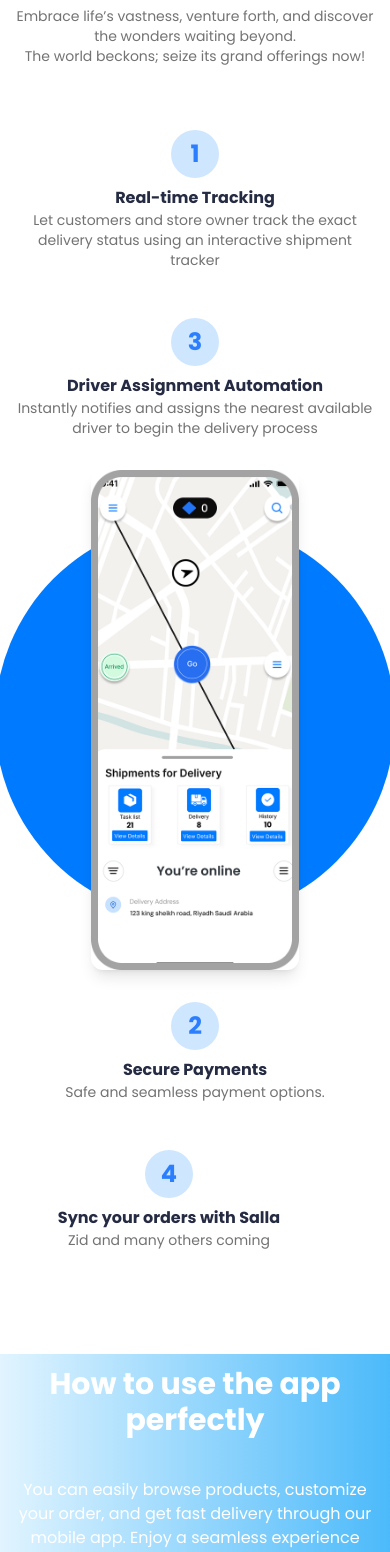
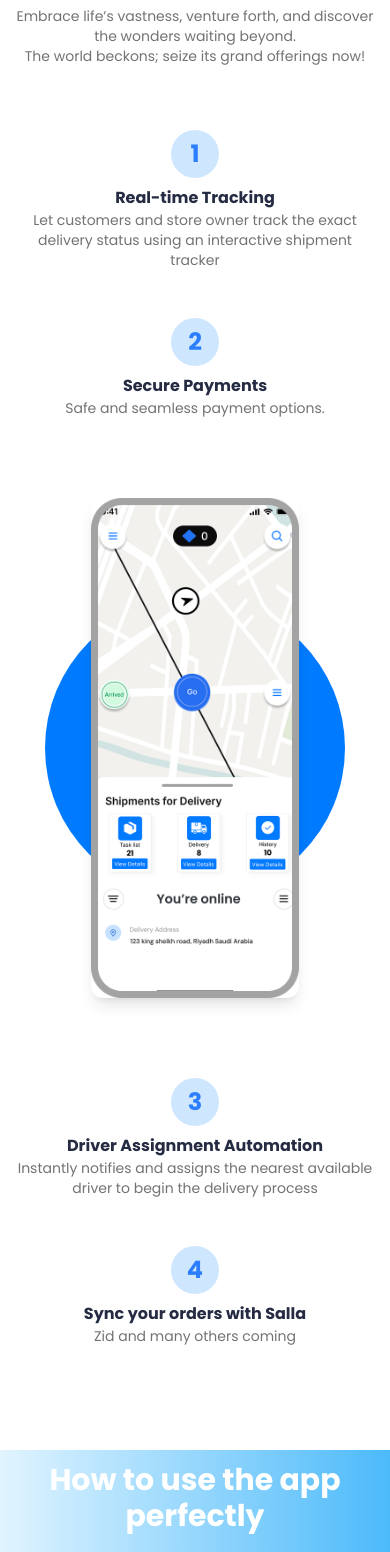
Before and after one commit to has673/sareen, a Next.js app: page / in a window 390 px wide. Shown: the part 1244-2796 px from the top of the page. Built offline with nearby package versions, Linux system fonts and the light colour scheme.

Commit message:
alignment fixes

```diff
--- a/Components/Footer.js
+++ b/Components/Footer.js
@@ -19,9 +19,9 @@ const Footer = () => {
   return (
     <footer className="w-full" id="contact" dir={isArabic ? "rtl" : "ltr"}>
       {/* Contact Section */}
-      <div className="py-8 bg-[#F9FAFB] relative">
+      <div className="py-8 bg-[#F9FAFB] relative md:mt-0 mt-10 ">
         <div className="container mx-auto px-4">
-          <div className="absolute top-4 left-1/2 transform -translate-x-1/2 w-[90%] md:w-full max-w-7xl">
+          <div className="absolute md:top-4 left-1/2 -top-8 transform -translate-x-1/2 w-[90%] md:w-full max-w-7xl">
             <div
               className={`bg-white rounded-2xl px-8 py-6 max-w-4xl mx-auto flex flex-col md:flex-row items-center justify-between gap-6 md:gap-0 `}
               style={{ boxShadow: "0px 10px 100px 0px #0000003D" }}
--- a/Components/Works.js
+++ b/Components/Works.js
@@ -22,37 +22,107 @@ export default function Works() {
       <p className="text-[#737373] text-center text-sm md:text-base">
         {t.works.subtitle2}
       </p>
-
-      {/* Main Section */}
       <section
         className="py-16 min-h-screen flex items-center justify-center"
         dir={language === "ar" ? "rtl" : "ltr"}
       >
-        <div className="mx-auto flex flex-col lg:flex-row items-center">
-          {/* Left Features */}
+        <div className="w-full">
+          {/* ✅ Mobile Layout */}
+          <div className="flex flex-col gap-12 items-center text-center lg:hidden">
+            {/* Feature 1 */}
+            <div className="flex flex-col items-center md:items-start">
+              <div className="w-12 h-12 flex items-center justify-center text-blue-500 text-2xl md:text-3xl font-bold mb-2 rounded-full bg-[#CFE6FF] hover:bg-[#007BFF] hover:text-white cursor-pointer">
+                {features[0].no}
+              </div>
+              <h3 className="text-base text-[#252B42] font-bold md:my-4">
+                {features[0].title}
+              </h3>
+              <p className="text-[#737373] text-sm">{features[0].desc}</p>
+            </div>
+
+            {/* Feature 2 */}
+            <div className="flex flex-col items-center md:items-start">
+              <div className="w-12 h-12 flex items-center justify-center text-blue-500 text-2xl md:text-3xl font-bold mb-2 rounded-full bg-[#CFE6FF] hover:bg-[#007BFF] hover:text-white cursor-pointer">
+                {features[1].no}
+              </div>
+              <h3 className="text-base text-[#252B42] font-bold md:my-4">
+                {features[1].title}
+              </h3>
+              <p className="text-[#737373] text-sm">{features[1].desc}</p>
+            </div>
+
+            {/* Image */}
+            <div className="relative flex justify-center items-center w-full my-8">
+              <div className="absolute w-[300px] h-[300px] rounded-full bg-[#007BFF] z-0" />
+              <div className="z-10 relative">
+                <Image
+                  src="/screen.png"
+                  alt="App Mockup"
+                  width={390}
+                  height={500}
+                  className="rounded-xl shadow-lg w-full max-w-xs h-[500px] object-cover"
+                />
+              </div>
+            </div>
+
+            {/* Feature 3 */}
+            <div className="flex flex-col items-center md:items-start">
+              <div className="w-12 h-12 flex items-center justify-center text-blue-500 text-2xl md:text-3xl font-bold mb-2 rounded-full bg-[#CFE6FF] hover:bg-[#007BFF] hover:text-white cursor-pointer">
+                {features[2].no}
+              </div>
+              <h3 className="text-base text-[#252B42] font-bold md:my-4">
+                {features[2].title}
+              </h3>
+              <p className="text-[#737373] text-sm">{features[2].desc}</p>
+            </div>
+
+            {/* Feature 4 */}
+            <div className="flex flex-col items-center md:items-start">
+              <div className="w-12 h-12 flex items-center justify-center text-blue-500 text-2xl md:text-3xl font-bold mb-2 rounded-full bg-[#CFE6FF] hover:bg-[#007BFF] hover:text-white cursor-pointer">
+                {features[3].no}
+              </div>
+              <h3 className="text-base text-[#252B42] font-bold md:my-4">
+                {features[3].title}
+              </h3>
+              <p className="text-[#737373] text-sm">{features[3].desc}</p>
+            </div>
+          </div>
+
+          {/* ✅ Desktop Layout */}
+          <div className="hidden lg:flex flex-row items-center justify-between max-w-7xl mx-auto">
+            {/* Left Features (0 & 2) */}
             <div
-            className={`flex flex-col items-center justify-center gap-12 w-full lg:w-1/4 text-center ${
-              language === "ar" ? "lg:items-end lg:text-right" : "lg:text-left"
+              className={`flex flex-col gap-12 w-1/4 text-left ${
+                language === "ar"
+                  ? "items-end text-right"
+                  : "items-start text-left"
               }`}
             >
-            {[features[0], features[2]].map((f, i) => (
-              <div
-                key={i}
-                className="flex flex-col items-center  md:items-start "
-              >
+              {/* Feature 1 */}
+              <div className="flex flex-col items-center md:items-start">
                 <div className="w-12 h-12 flex items-center justify-center text-blue-500 text-2xl md:text-3xl font-bold mb-2 rounded-full bg-[#CFE6FF] hover:bg-[#007BFF] hover:text-white cursor-pointer">
-                  {f.no}
+                  {features[0].no}
                 </div>
                 <h3 className="text-base text-[#252B42] font-bold md:my-4">
-                  {f.title}
+                  {features[0].title}
                 </h3>
-                <p className="text-[#737373] text-sm">{f.desc}</p>
+                <p className="text-[#737373] text-sm">{features[0].desc}</p>
               </div>
-            ))}
+
+              {/* Feature 3 */}
+              <div className="flex flex-col items-center md:items-start">
+                <div className="w-12 h-12 flex items-center justify-center text-blue-500 text-2xl md:text-3xl font-bold mb-2 rounded-full bg-[#CFE6FF] hover:bg-[#007BFF] hover:text-white cursor-pointer">
+                  {features[2].no}
+                </div>
+                <h3 className="text-base text-[#252B42] font-bold md:my-4">
+                  {features[2].title}
+                </h3>
+                <p className="text-[#737373] text-sm">{features[2].desc}</p>
+              </div>
             </div>
 
             {/* Center Image */}
-          <div className="relative flex justify-center items-center w-full lg:w-1/2 my-8 lg:my-0">
+            <div className="relative flex justify-center items-center w-1/2 my-8">
               <div className="absolute w-[400px] h-[400px] rounded-full bg-[#007BFF] z-0" />
               <div className="z-10 relative">
                 <Image
@@ -60,29 +130,34 @@ export default function Works() {
                   alt="App Mockup"
                   width={390}
                   height={500}
-                className="rounded-xl shadow-lg w-full max-w-xs md:max-w-sm lg:max-w-md h-[500px] object-cover"
+                  className="rounded-xl shadow-lg w-full max-w-sm h-[500px] object-cover"
                 />
               </div>
             </div>
 
-          {/* Right Features */}
+            {/* Right Features (1 & 3) */}
             <div
-            className={`flex flex-col items-center justify-center gap-12 w-full lg:w-1/4 text-center ${
-              language === "ar" ? "lg:items-end lg:text-right" : "lg:text-left"
+              className={`flex flex-col gap-12 w-1/4 text-left ${
+                language === "ar"
+                  ? "items-end text-right"
+                  : "items-start text-left"
               }`}
             >
-            <div className="flex flex-col items-center  md:items-start ">
+              {/* Feature 2 */}
+              <div className="flex flex-col items-center md:items-start">
                 <div className="w-12 h-12 flex items-center justify-center text-blue-500 text-2xl md:text-3xl font-bold mb-2 rounded-full bg-[#CFE6FF] hover:bg-[#007BFF] hover:text-white cursor-pointer">
                   {features[1].no}
                 </div>
                 <h3 className="text-base text-[#252B42] font-bold md:my-4">
                   {features[1].title}
                 </h3>
-              <p className="text-[#737373] text-sm "> {features[1].desc}</p>
+                <p className="text-[#737373] text-sm">{features[1].desc}</p>
               </div>
+
+              {/* Feature 4 */}
               <div
-              className={`flex flex-col items-center  md:items-start ${
-                language === "en" && " md: pr-13"
+                className={`flex flex-col items-center md:items-start ${
+                  language === "en" ? "md:pr-13" : ""
                 }`}
               >
                 <div className="w-12 h-12 flex items-center justify-center text-blue-500 text-2xl md:text-3xl font-bold mb-2 rounded-full bg-[#CFE6FF] hover:bg-[#007BFF] hover:text-white cursor-pointer">
@@ -91,7 +166,8 @@ export default function Works() {
                 <h3 className="text-base text-[#252B42] font-bold md:my-4">
                   {features[3].title}
                 </h3>
-              <p className="text-[#737373] text-sm "> {features[3].desc}</p>
+                <p className="text-[#737373] text-sm">{features[3].desc}</p>
+              </div>
             </div>
           </div>
         </div>
--- a/src/app/Contact/page.js
+++ b/src/app/Contact/page.js
@@ -26,29 +26,29 @@ const Contact = () => {
             <input
               type="text"
               placeholder={t.contact.placeholders.name}
-              className="w-full border border-[#E0E0E0] px-4 py-3 rounded-md"
+              className="w-full border border-[#E0E0E0] px-4 py-3 rounded-md placeholder:text-black"
             />
             <input
               type="email"
               placeholder={t.contact.placeholders.email}
-              className="w-full border border-[#E0E0E0] px-4 py-3 rounded-md"
+              className="w-full border border-[#E0E0E0] px-4 py-3 rounded-md placeholder:text-black"
             />
             <input
               type="text"
               placeholder={t.contact.placeholders.phone}
-              className="w-full border border-[#E0E0E0] px-4 py-3 rounded-md"
+              className="w-full border border-[#E0E0E0] px-4 py-3 rounded-md placeholder:text-black"
             />
             <input
               type="text"
               placeholder={t.contact.placeholders.subject}
-              className="w-full border border-[#E0E0E0] px-4 py-3 rounded-md"
+              className="w-full border border-[#E0E0E0] px-4 py-3 rounded-md placeholder:text-black"
             />
             <input
               type="text"
               placeholder={t.contact.placeholders.issue}
-              className="w-full border border-[#E0E0E0] px-4 py-3 rounded-md"
+              className="w-full border border-[#E0E0E0] px-4 py-3 rounded-md placeholder:text-black"
             />
-            <select className="w-full border border-[#E0E0E0] px-4 py-3 rounded-md">
+            <select className="w-full border border-[#E0E0E0] px-4 py-3 rounded-md ">
               <option>{t.contact.placeholders.findUs}</option>
               <option>{t.contact.placeholders.google}</option>
               <option>{t.contact.placeholders.referral}</option>
```
Lines whose indentation alone changed are shown as unchanged.
